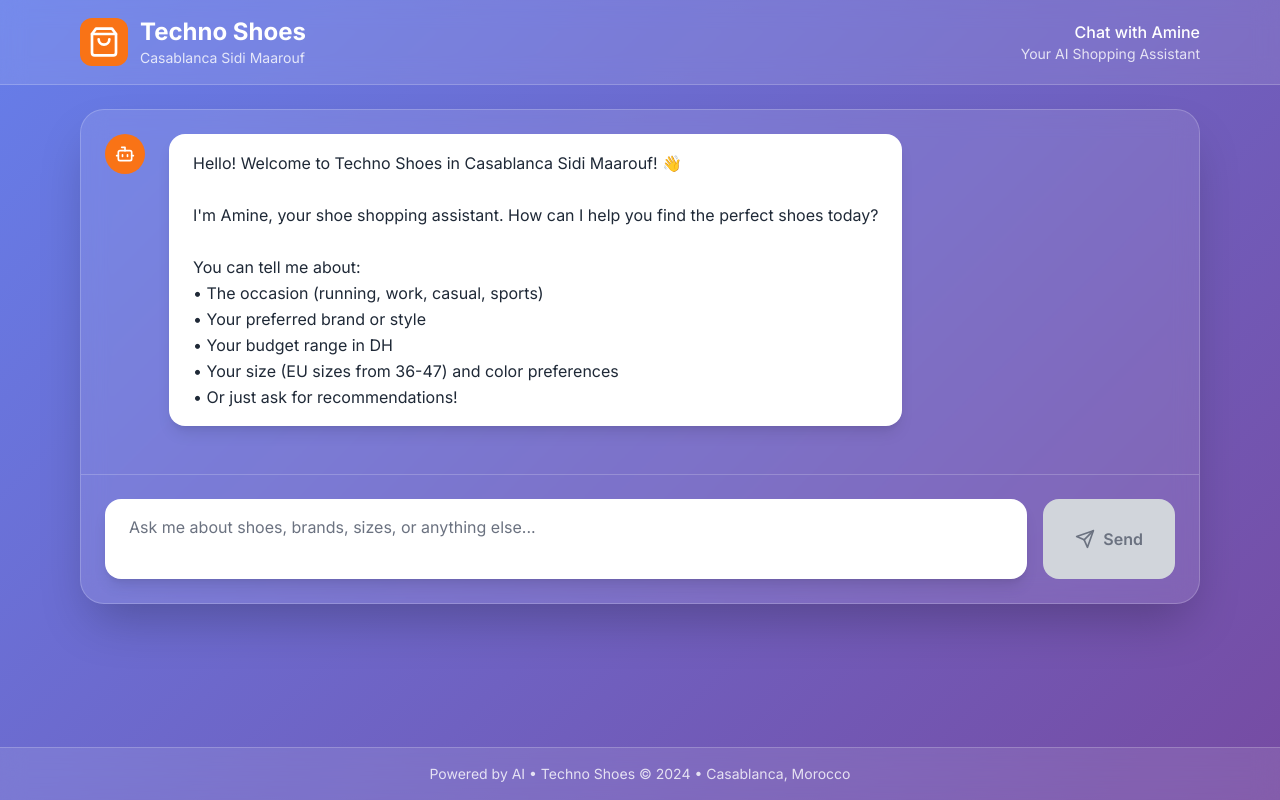
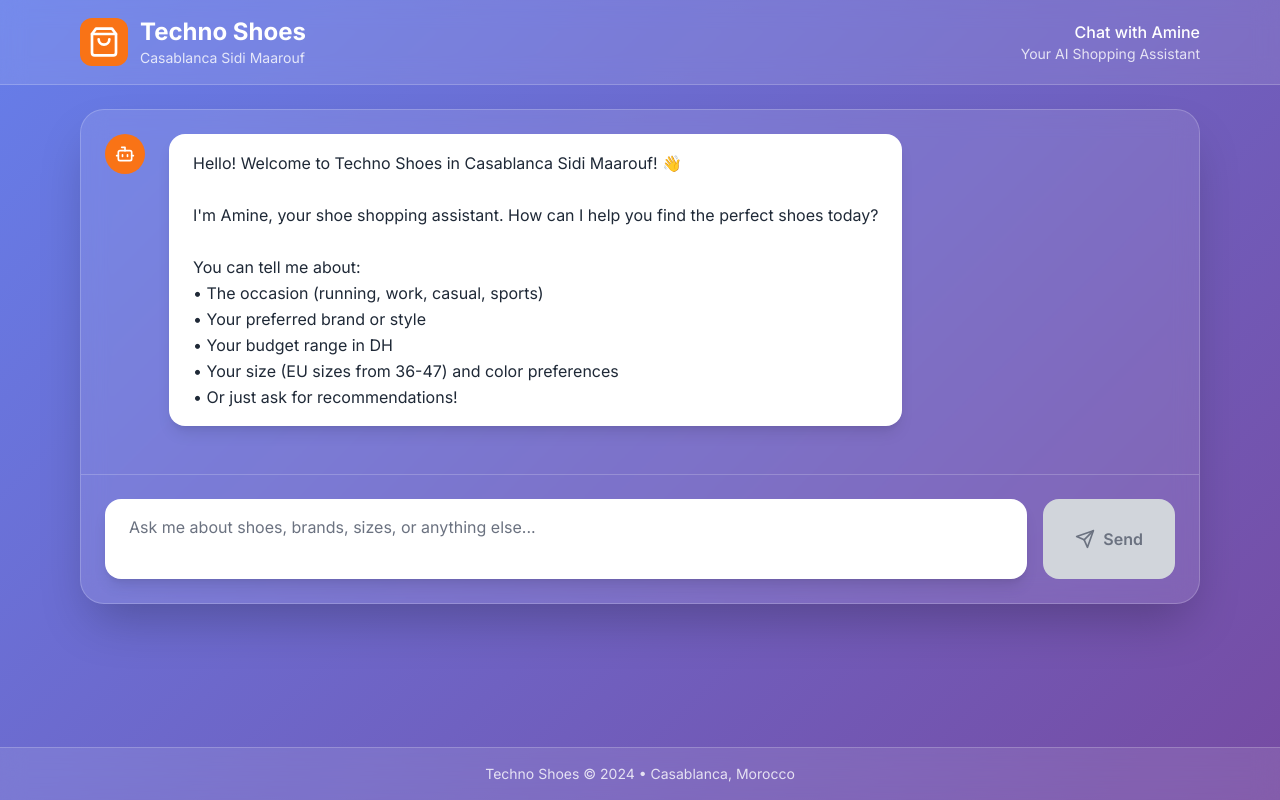
Before and after one commit to IMADDABLIGI/Techno_Shoe_AIAgent, a React (Vite) app in the folder frontend/: page / in a window 1280 px wide. Built offline with nearby package versions, Linux system fonts and the light colour scheme.

Commit message:
refactor(master): Working on chat messages

```diff
--- a/frontend/src/App.jsx
+++ b/frontend/src/App.jsx
@@ -283,7 +283,7 @@ function App() {
       <footer className="bg-white/10 backdrop-blur-md border-t border-white/20 py-4">
         <div className="max-w-6xl mx-auto px-4 text-center">
           <p className="text-white/80 text-sm">
-            Powered by AI • Techno Shoes © 2024 • Casablanca, Morocco
+            Techno Shoes © 2024 • Casablanca, Morocco
           </p>
         </div>
       </footer>
```
Also changed, not shown: 1 other file (tests, documents, lock files or other folders).
